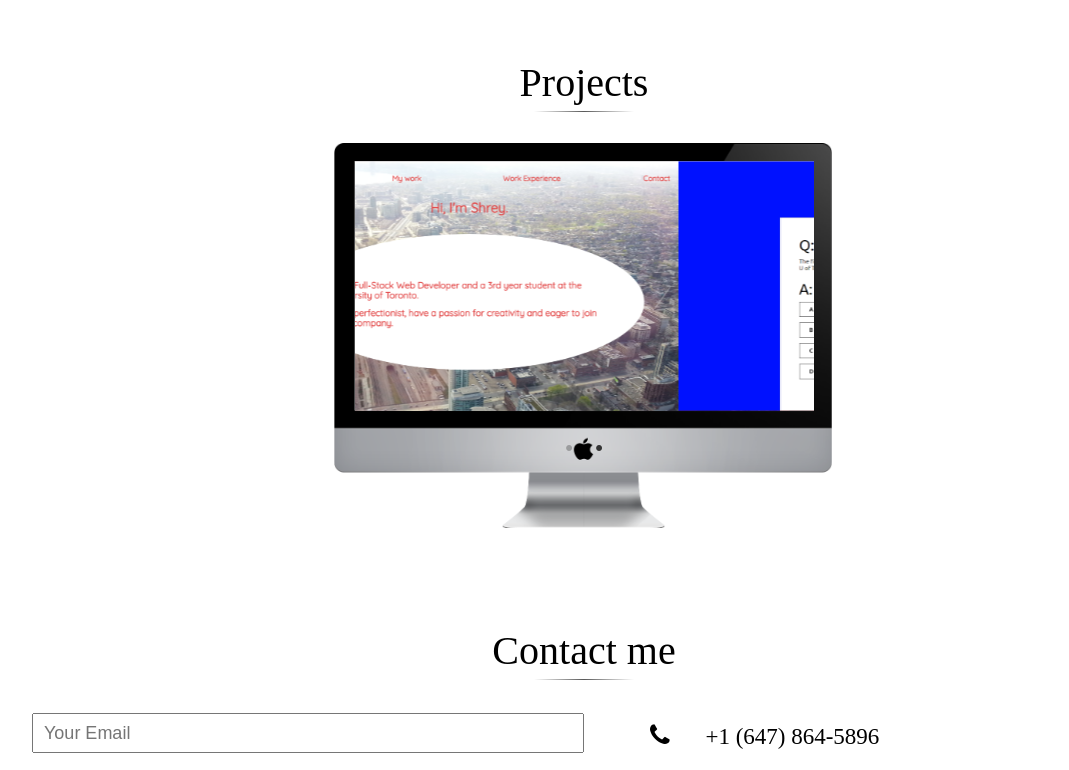
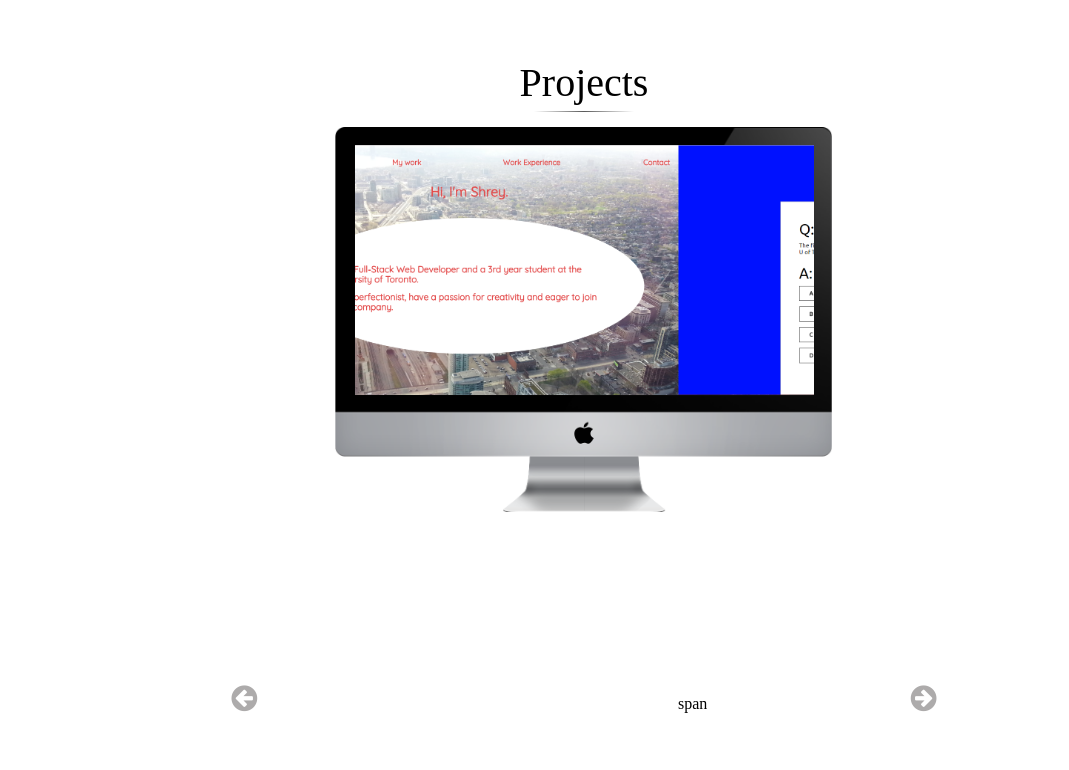
Before and after one commit to ShreyKumar/updated_website, a plain HTML site: page index.html in a window 1280 px wide. Shown: the part 3910-4680 px from the top of the page, without its empty margins (56-1125 px from the left). Drawn offline with nearby package versions, Linux system fonts and the light colour scheme; a web font is replaced by a local one.

Commit message:
fixed outline width issue, finished basic front end for projects

```diff
--- a/css/pages/_about.css
+++ b/css/pages/_about.css
@@ -91,24 +91,6 @@
 #about .testi .pic {
   width: 20%;
 }
-#about #testimonials .next-arrow,
-#about #testimonials .prev-arrow {
-  font-size: 30px;
-  cursor: pointer;
-  position: absolute;
-  top: 60px;
-  color: #adabab;
-}
-#about #testimonials .next-arrow:hover,
-#about #testimonials .prev-arrow:hover {
-  color: #4c4c4c;
-}
-#about #testimonials .prev-arrow {
-  left: -60px;
-}
-#about #testimonials .next-arrow {
-  right: -60px;
-}
 #about .nav {
   margin-top: 15px;
 }
--- a/css/pages/_projects.css
+++ b/css/pages/_projects.css
@@ -2,12 +2,12 @@
   position: relative;
 }
 #projects .mac {
-  width: 498px;
+  width: 497px;
   height: 385px;
   position: absolute;
-  bottom: -101px;
+  bottom: 201px;
   left: 50%;
-  margin-left: -250px;
+  margin-left: -249px;
   z-index: -1;
 }
 #projects #projects-container {
@@ -16,10 +16,34 @@
   margin-right: auto;
   z-index: 1;
 }
+#projects #projects-container:focus,
+#projects #projects-container .slick-track {
+  outline-width: 0;
+}
 #projects .project {
   height: auto;
 }
 #projects .project img {
   width: 500px;
   height: 250px;
+  margin-bottom: 300px;
 }
+#projects #projects-container ul {
+  bottom: -162px;
+}
+
+/* Arrows */
+#projects #projects-container .next-arrow {
+  right: -123px;
+}
+#projects #projects-container .prev-arrow {
+  left: -123px;
+}
+#projects #projects-container .prev-arrow,
+#projects #projects-container .next-arrow {
+  top: initial;
+  bottom: 0;
+}
+#projects #projects-container .project .info {
+
+}
--- a/css/style.css
+++ b/css/style.css
@@ -1,5 +1,5 @@
 @import url("pages/_home.css");
 @import url("pages/_about.css");
 @import url("pages/_workedu.css");
+@import url("pages/_projects.css");
 @import url("pages/_contact.css");
-@import url("pages/_projects.css");
--- a/css/template.css
+++ b/css/template.css
@@ -3,7 +3,8 @@ body {
   overflow: auto;
 }
 * {
-  box-sizing: border-box;
+  box-sizing: border-box !important;
+  outline-width: 0 !important;
 }
 h1.title {
   font-weight: 100;
@@ -43,3 +44,21 @@ h1.title::after{
 .btn:hover {
   background-color: #000000;
 }
+
+/* Arrows */
+.next-arrow, .prev-arrow {
+  font-size: 30px;
+  cursor: pointer;
+  position: absolute;
+  top: 60px;
+  color: #adabab;
+}
+.next-arrow:hover, .prev-arrow:hover {
+  color: #4c4c4c;
+}
+.prev-arrow {
+  left: -60px;
+}
+.next-arrow {
+  right: -60px;
+}
--- a/index.html
+++ b/index.html
@@ -258,12 +258,19 @@
       <div id="projects-container">
         <div class="project">
           <img src="img/projects/prevsite.png" />
+          <span class="info">
+            bla bla 1
+          </span>
         </div>
         <div class="project">
           <img src="img/projects/quizapp.png" />
+          <span class="info">
+            span
+          </span>
         </div>
       </div>
       <img src="img/mac.png" class="mac"/>
+      <div class="nav"></div>
     </section>
     <section id="contact">
       <h1 class="title">Contact me</h1>
--- a/js/main.js
+++ b/js/main.js
@@ -32,6 +32,8 @@ $(function(){
     nextArrow: "<i class='fa fa-arrow-circle-right next-arrow'></i>",
     prevArrow: "<i class='fa fa-arrow-circle-left prev-arrow'></i>"
   });
+
+
   //load recommendations linkedin api
 
 })
```
